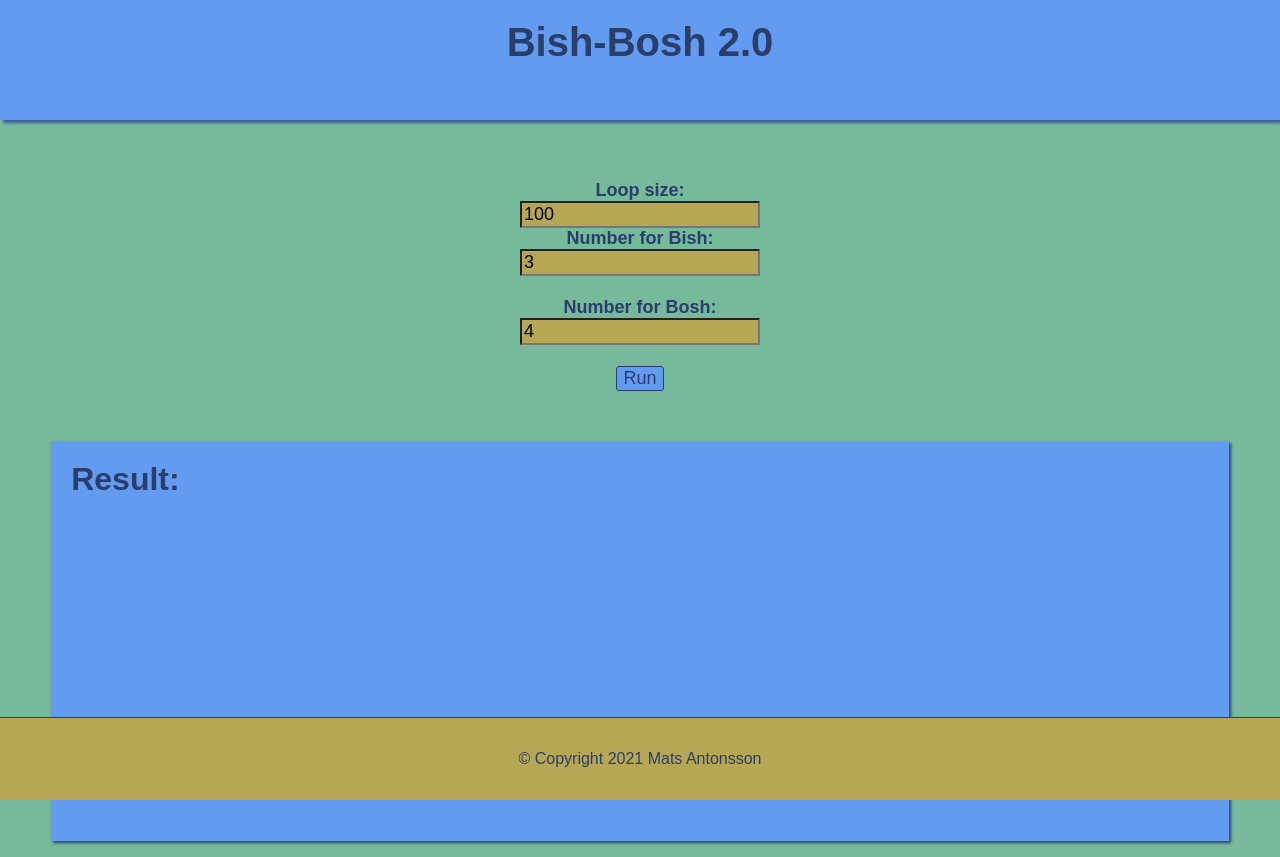
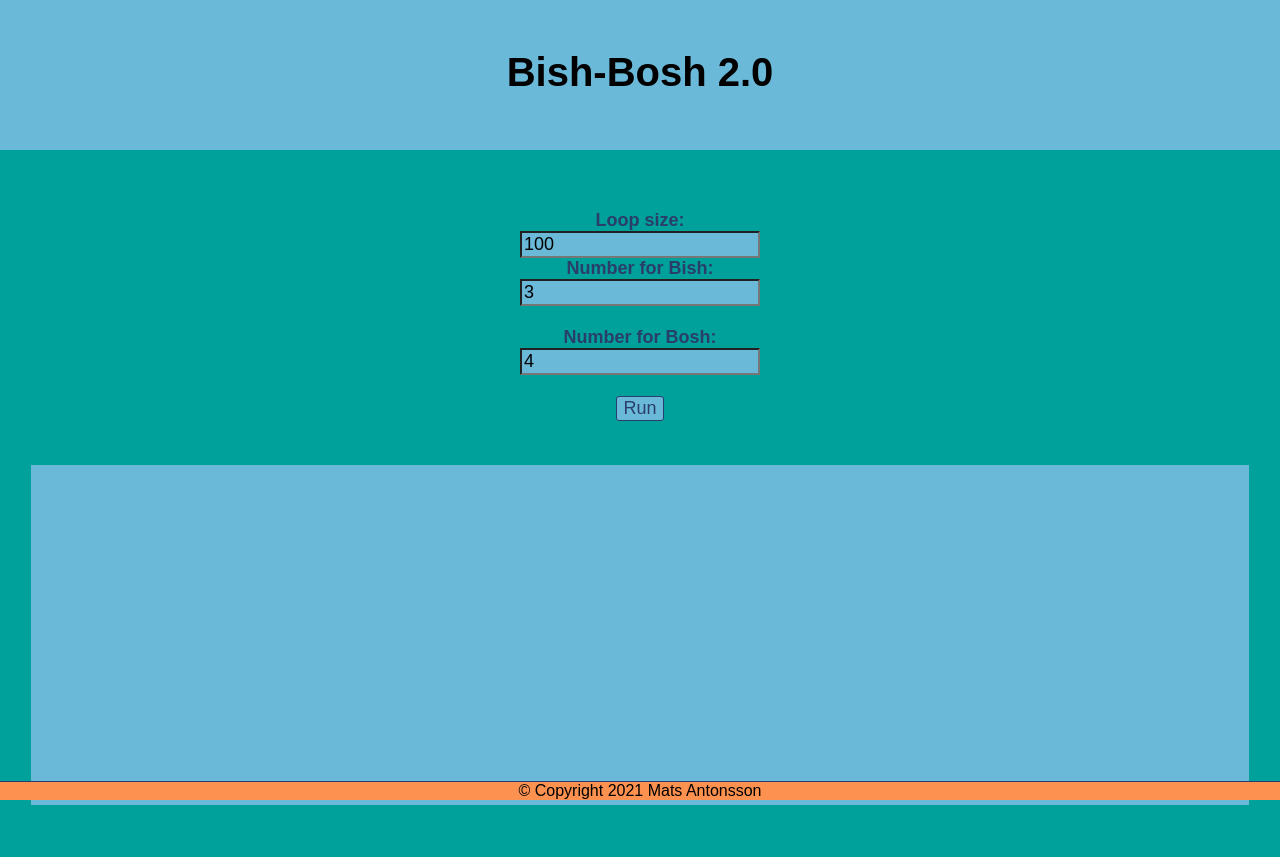
Before and after one commit to matsanton/Bish-Bosh, a plain HTML site: page index.html in a window 1280 px wide. After the commit the page ends 821 px from the top, so only its background shows below. Drawn offline with Linux system fonts and the light colour scheme.

Commit message:
Add styling, clean html

```diff
--- a/index.html
+++ b/index.html
@@ -19,21 +19,20 @@
       <div id="input">
          <label for="loop-size">Loop size:</label><br>
          <input type="text" id="loop-size" value="100"><br>
+
          <label for="bish-num">Number for Bish:</label><br>
          <input type="text" id="bish-num" value="3"><br><br>
+
          <label for="bosh-num">Number for Bosh:</label><br>
          <input type="text" id="bosh-num" value="4"><br><br>
+
          <button type="button">Run</button>
       </div>
    </div>
-   <div class="status-row">
-      <div id="status"></div>
-   </div>
 
-   <div id="results">
-      <h1 id="information">Result:</h1>
-      <div id="result"></div>
-   </div>
+   <div id="error-msg"></div>
+
+   <div id="results"></div>
 
    <footer>
       &copy; Copyright 2021 Mats Antonsson
--- a/script/bishbosh.js
+++ b/script/bishbosh.js
@@ -1,40 +1,37 @@
 
 // Get input elements
-const elButton = document.querySelector('button');
 const elLoopSize = document.getElementById('loop-size');
 const elBishDivisor = document.getElementById('bish-num');
 const elBoshDivisor = document.getElementById('bosh-num');
+const elButton = document.querySelector('button');
 
 // get output elements
-const elStatus = document.querySelector('#status');
+const elError = document.querySelector('#error-msg');
 const elResults = document.querySelector('#results');
-const elInformation = elResults.firstElementChild;
-const elResult = elResults.lastElementChild;
 
 elButton.addEventListener('click', calculate);
 
 function calculate() {
-   elStatus.style.display = 'none';
+   elError.style.visibility = 'hidden';
    const txtLoopSize = elLoopSize.value.trim();
    const txtBishNum = elBishDivisor.value.trim();
    const txtBoshNum = elBoshDivisor.value.trim();
-
    if (txtLoopSize.length == 0 || txtBishNum.length == 0 || txtBoshNum.length == 0) {
-      elStatus.textContent = 'Please enter values in all fields';
-      elStatus.style.display = 'block';
+      elError.textContent = 'Please enter values in all fields';
+      elError.style.visibility = 'visible';
       return;
    }
    const loopSize = parseInt(txtLoopSize);
    const bishNum = parseInt(txtBishNum);
    const boshNum = parseInt(txtBoshNum);
    if (isNaN(loopSize) || isNaN(bishNum) || isNaN(boshNum)) {
-      elStatus.textContent = 'Please enter only numeric values';
-      elStatus.style.display = 'block';
+      elError.textContent = 'Please enter only numeric values';
+      elError.style.visibility = 'visible';
       return;
    }
    if (loopSize < 1) {
-      elStatus.textContent = 'Please enter a postive value for the loop size';
-      elStatus.style.display = 'block';
+      elError.textContent = 'Please enter a postive value for the loop size';
+      elError.style.visibility = 'visible';
       return;
    }
    let output = '';
@@ -48,7 +45,7 @@ function calculate() {
       else
          output += n + ', ';
    }
-   // remove last character (,) and write output string
+   // remove last characters (', ') and write output string
    const outputAdjusted = output.slice(0, -2);
-   elResult.textContent = outputAdjusted;
+   elResults.textContent = outputAdjusted;
 }
--- a/styles/style.css
+++ b/styles/style.css
@@ -1,18 +1,16 @@
 
 body {
-   background-color: #77ba9b;
-   color: #293e6a;
+   font-family: Arial, Helvetica, sans-serif;
+   background-color: #00a19b;
    padding: 0;
    margin: 0;
-   font-family:Arial, Helvetica, sans-serif;
 }
 
 header {
    height: 100px;
-   background-color: #639bf1;
+   background-color: #6ab9d8;
    text-align: center;
-   padding-top: 20px;
-   box-shadow: 3px 3px 3px #3b5998;
+   padding-top: 50px;
 }
 
 header h1 {
@@ -22,41 +20,39 @@ header h1 {
 }
 
 footer {
-   width:100%;
-   height: 50px;
-   margin-top: 8px;;
-   background-color: #b6a754;
+   width: 100%;
+   background-color: #fd914f;;
    border-top: 1px solid #293e6a;
    text-align: center;
-   padding-top: 2em;
-   position:absolute;
-   bottom:0;
+   position: fixed;
+   left: 0;
+   bottom: 0;
 }
 
 .container {
-   text-align: center;
    padding-top: 60px;
 }
 
 #input {
+   text-align: center;
    font-size: 18px;
 }
 
 #input label {
+   color: #293e6a;
    font-weight: bold;
-   text-align: left;
 }
 
 #input input {
    font-size: inherit;
    font-family: inherit;
-   background-color: #b6a754;
+   background-color:#6ab9d8;
 }
 
 #input button {
    font-family: inherit;
    font-size: inherit;
-   background-color: #639bf1;
+   background-color: #6ab9d8;
    border: 1px solid #293e6a;
    border-radius: 3px;
    cursor: pointer;
@@ -65,48 +61,26 @@ footer {
 
 #input button:hover {
    background-color: #293e6a;
-   color: #b6a754;
+   color:#00a19b;
 }
 
 #results {
-   height: 400px;
+   background-color: #6ab9d8;;
+   height: 300px;
    padding: 20px;
    width: 92%;
-   margin: 1em auto 1em;
-   background-color: #639bf1;
-   box-shadow: 2px 2px 3px #293e6a;
+   margin: 1em auto;
    color: #293e6a;
-   box-sizing: border-box;
-   display: block;
    font-weight: bold;
+   overflow: hidden;
 }
 
-#results h1 {
-   font-size: 32px;
-   margin-top: 0;
-   margin-bottom: 14px;
-}
-
-#information {
-   float: left;
-}
-
-#result {
-   float: right;
-}
-
-.status-row {
-   height: 30px;
+#error-msg {
+   color: darkred;
+   height: 20px;
    width: 100%;
    font-size: 18px;
    text-align: center;
-   padding-top: 6px;
-   margin-top: 4px;
-   margin-bottom: 4px;
-   color:darkmagenta;
-   box-sizing: border-box;
+   padding-top: 8px;
+   visibility: hidden;
 }
-
-.status-row #status {
-   display: none ;
-}
```
Also changed, not shown: bish-bosh_1.html (+1 -1 lines).
